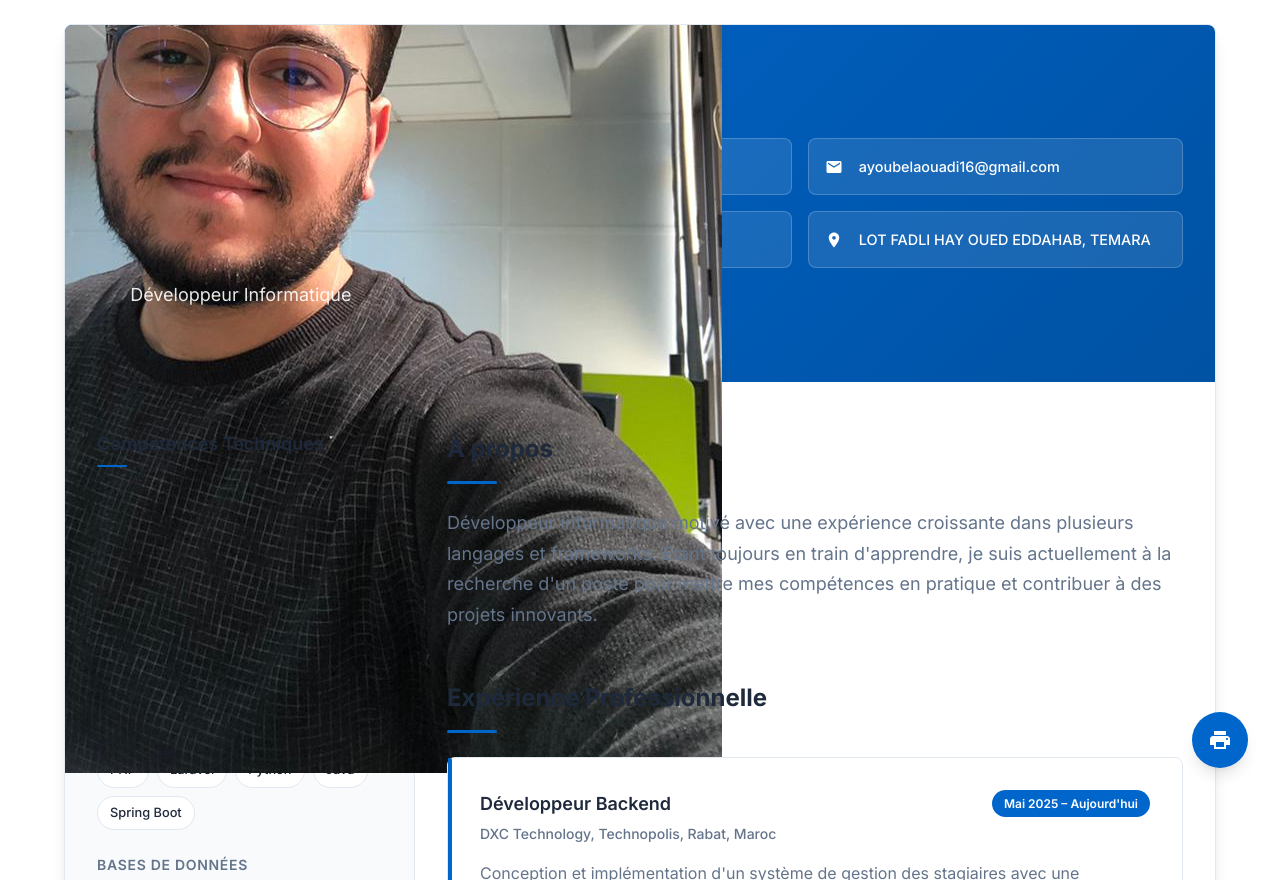
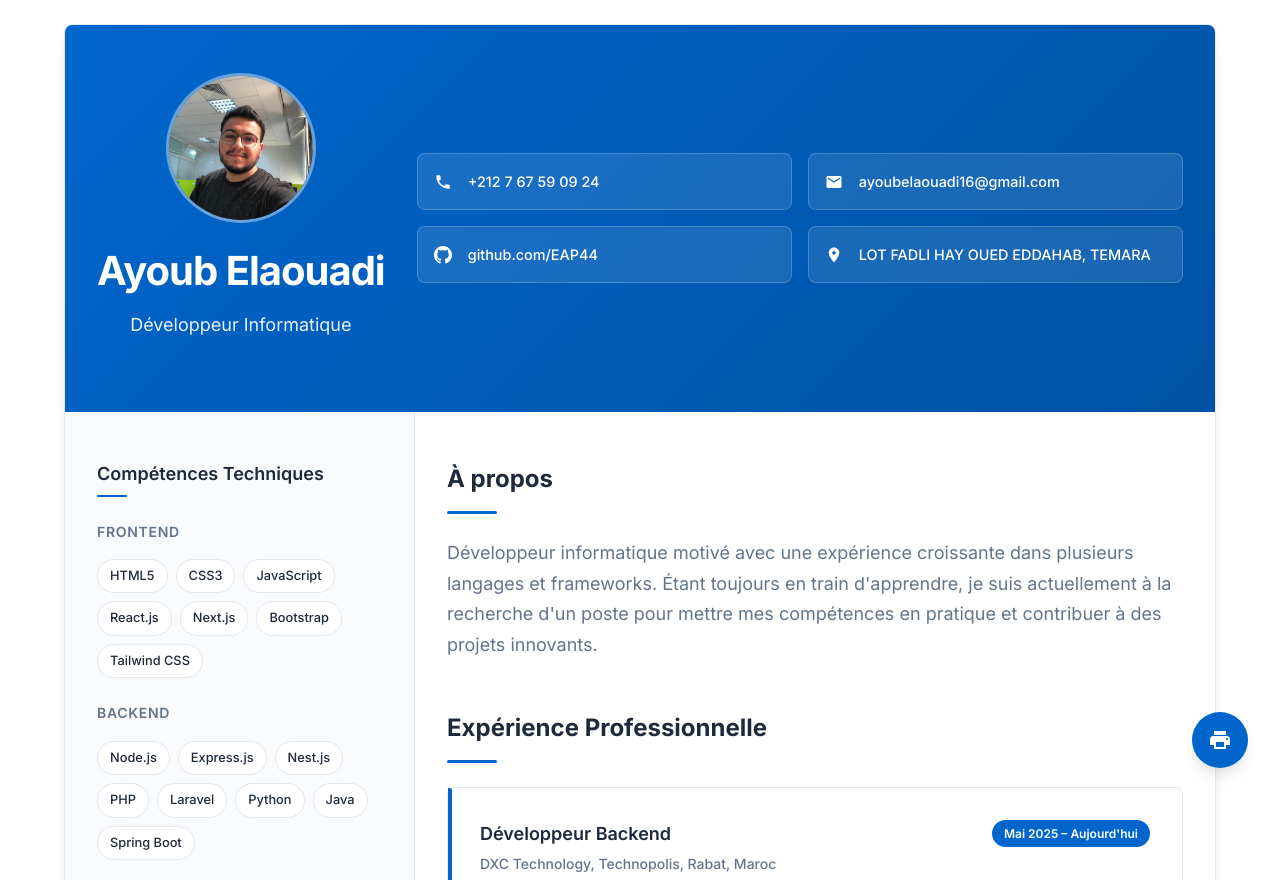
Before and after one commit to EAP44/Resume, a plain HTML site: page index.html in a window 1280 px wide. Shown: the top 880 px of the page. Drawn offline with Linux system fonts and the light colour scheme.

Commit message:
Update index.html

```diff
--- a/index.html
+++ b/index.html
@@ -78,8 +78,8 @@
         }
 
         .profile-image {
-            width: 120px;
-            height: 120px;
+            width: 150px;
+            height: 150px;
             border-radius: 50%;
             background: rgba(255, 255, 255, 0.15);
             border: 3px solid rgba(255, 255, 255, 0.3);
@@ -92,6 +92,12 @@
             backdrop-filter: blur(10px);
         }
 
+        .profile-image img {
+            width: 100%;
+            height: 100%;
+            border-radius: 50%;
+            object-fit: cover;
+        }
         .name {
             font-size: 2.5rem;
             font-weight: 700;
@@ -557,7 +563,7 @@
             <header class="header">
                 <div class="header-content">
                     <div class="profile-section">
-                        <div class="profile-image"><img src="/img.png"></div>
+                        <div class="profile-image"><img src="img.png"></div>
                         <h1 class="name">Ayoub Elaouadi</h1>
                         <p class="job-title">Développeur Informatique</p>
                     </div>
```
